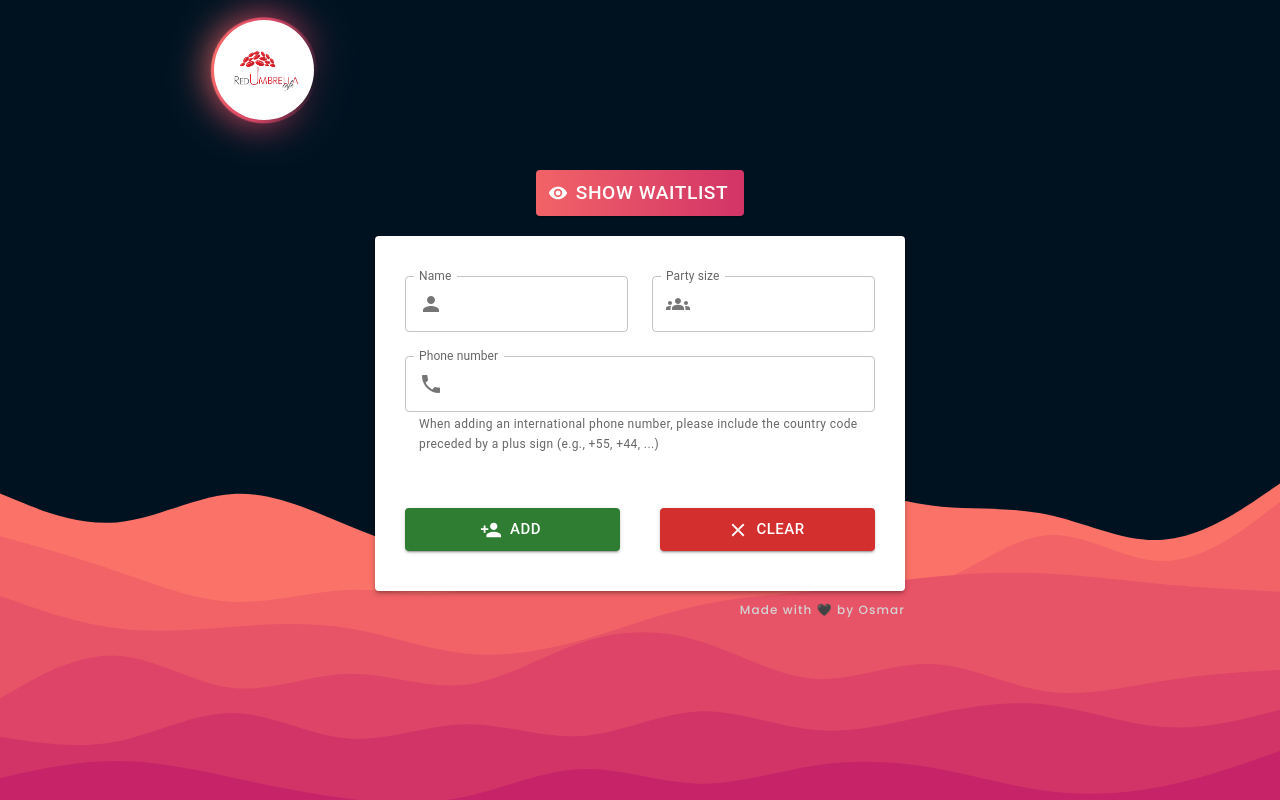
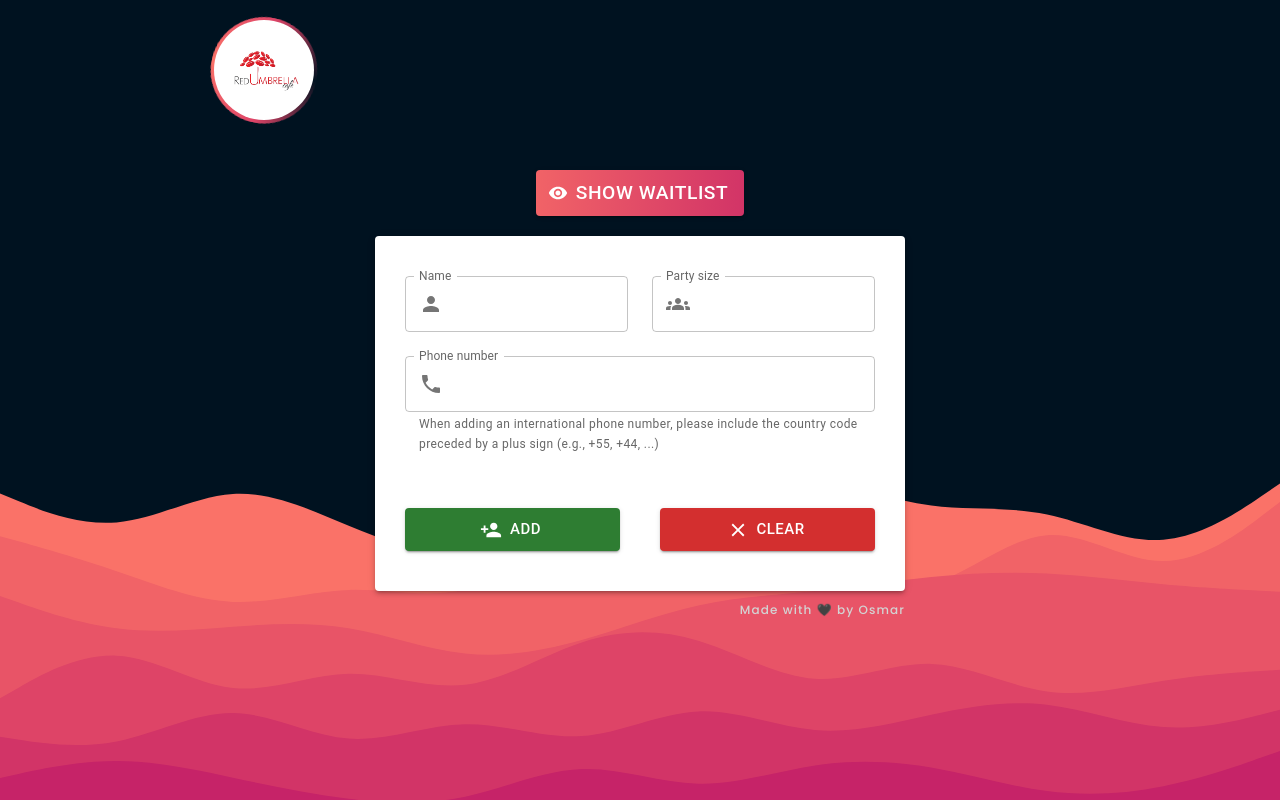
Before and after one commit to osmfaria/waitlist, a Next.js app: page /join in a window 1280 px wide. Built offline with nearby package versions, Linux system fonts and the light colour scheme.

Commit message:
fix: logo blur

```diff
--- a/components/Header.jsx
+++ b/components/Header.jsx
@@ -37,9 +37,6 @@ function Header() {
           borderRadius: 'inherit',
           animation: `${gradientAnimation} 7s linear infinite`,
         },
-        '&::after': {
-          filter: 'blur(1.2rem)',
-        },
       }}
     >
       <Box
--- a/pages/join.js
+++ b/pages/join.js
@@ -81,7 +81,7 @@ export default function Home() {
     size: '',
     phone: '',
     sharedTable: '',
-    sittingPreference: 'Inside',
+    sittingPreference: '',
   }
 
   const validationSchema = yup.object({
@@ -96,7 +96,7 @@ export default function Home() {
       .required(),
     phone: yup.string().required(),
     sharedTable: yup.string(),
-    sittingPreference: yup.string().required('please select an option'),
+    sittingPreference: yup.string(),
   })
 
   const handlePhoneInput = (event, formik) => {
```
